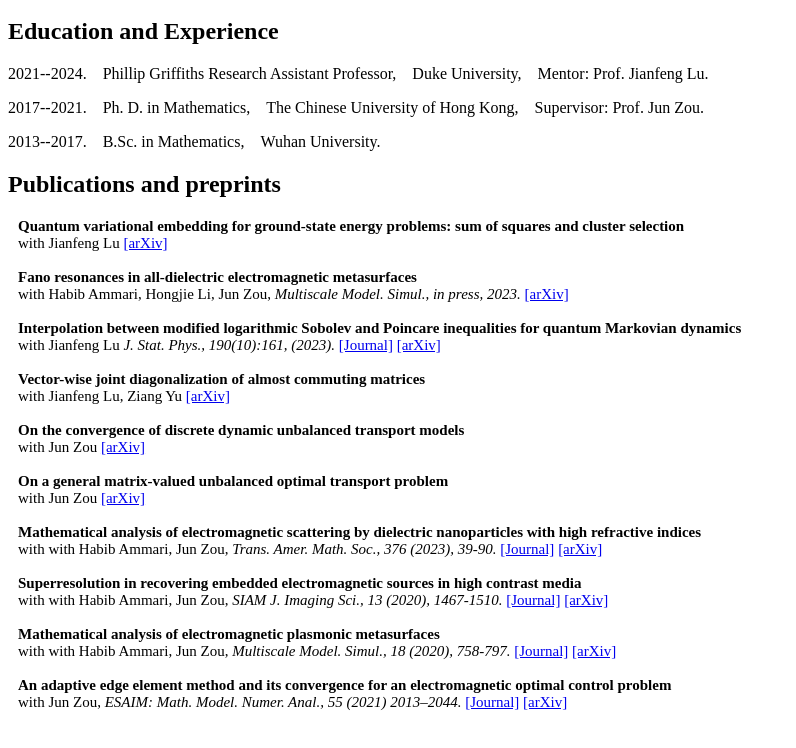
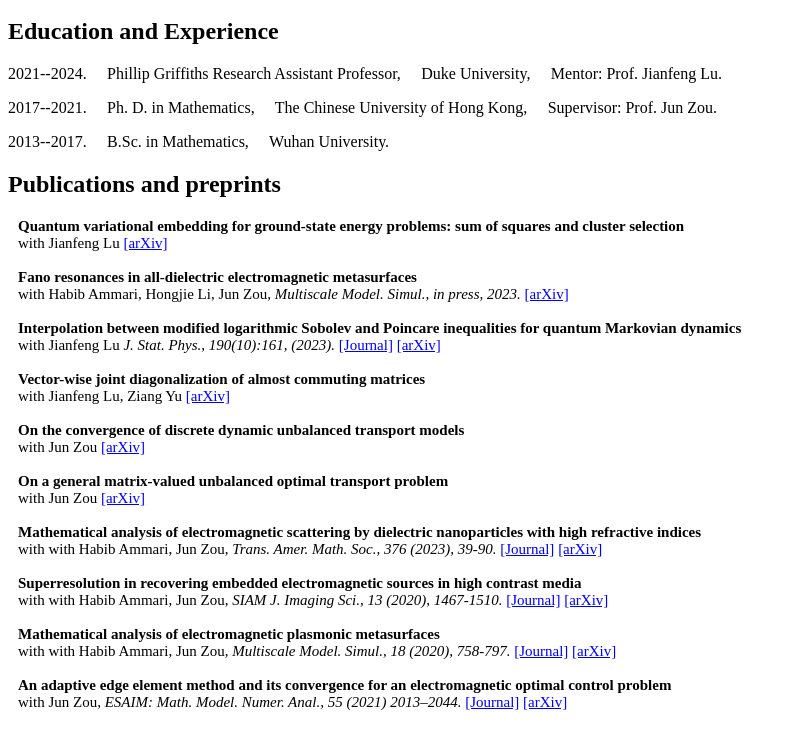
Before and after one commit to bwlimath/bwlimath.github.io, a plain HTML site: page index.html in a window 1280 px wide. Shown: the part 48-796 px from the top of the page, without its empty margins (0-796 px from the left). Drawn offline with Linux system fonts and the light colour scheme.

Commit message:
Update index.html

```diff
--- a/index.html
+++ b/index.html
@@ -57,9 +57,9 @@ I also organize or co-organize student seminars on various topics in current pro
 
 <h2>Education and Experience</h2>
 
-<p>2021--2024.&emsp;Phillip Griffiths Research Assistant Professor,&emsp;Duke University,&emsp;Mentor: Prof. Jianfeng Lu. </p>
-<p>2017--2021.&emsp;Ph. D. in Mathematics,&emsp;The Chinese University of Hong Kong,&emsp;Supervisor: Prof. Jun Zou. </p>
-<p>2013--2017.&emsp;B.Sc. in Mathematics,&emsp;Wuhan University. </p>
+<p>2021--2024. &#20; Phillip Griffiths Research Assistant Professor, &#20; Duke University, &#20; Mentor: Prof. Jianfeng Lu. </p>
+<p>2017--2021. &#20; Ph. D. in Mathematics, &#20; The Chinese University of Hong Kong, &#20; Supervisor: Prof. Jun Zou. </p>
+<p>2013--2017. &#20; B.Sc. in Mathematics, &#20; Wuhan University. </p>
 
 
 <h2>Publications and preprints</h2>
```
